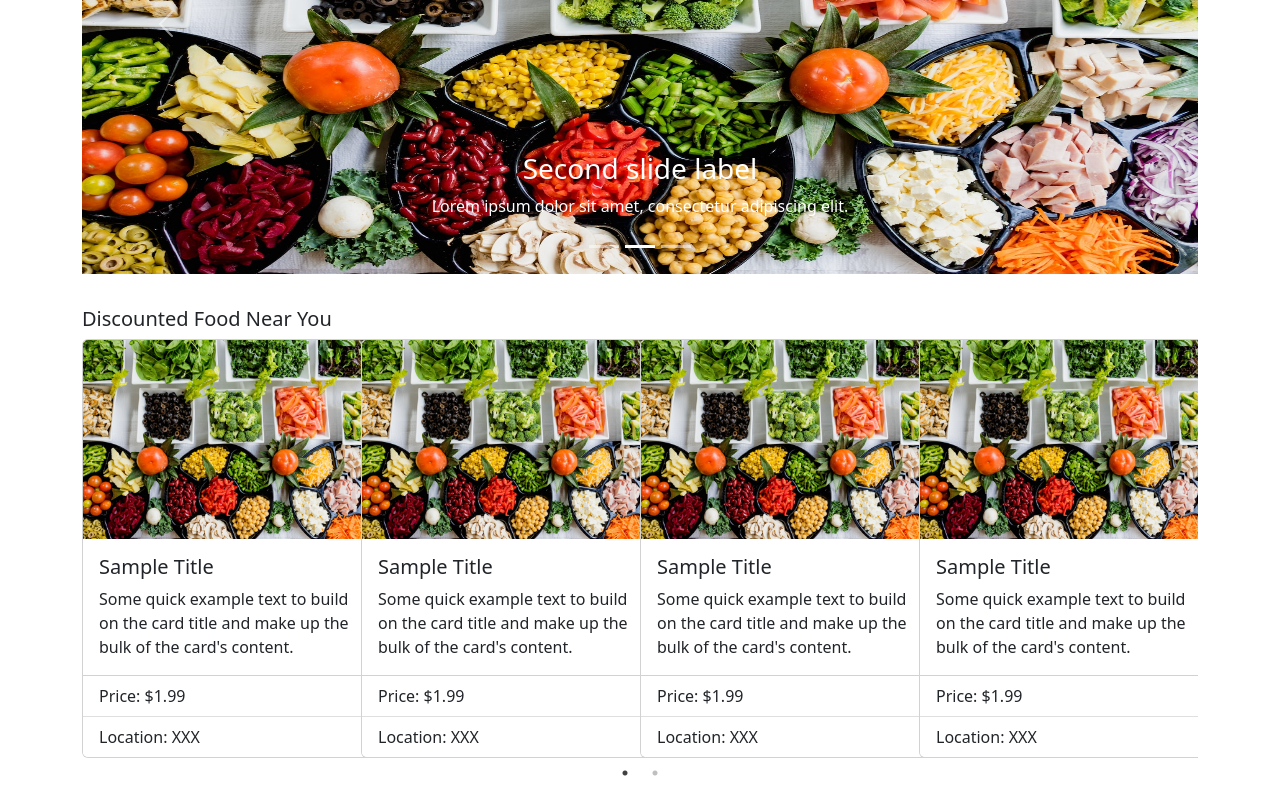
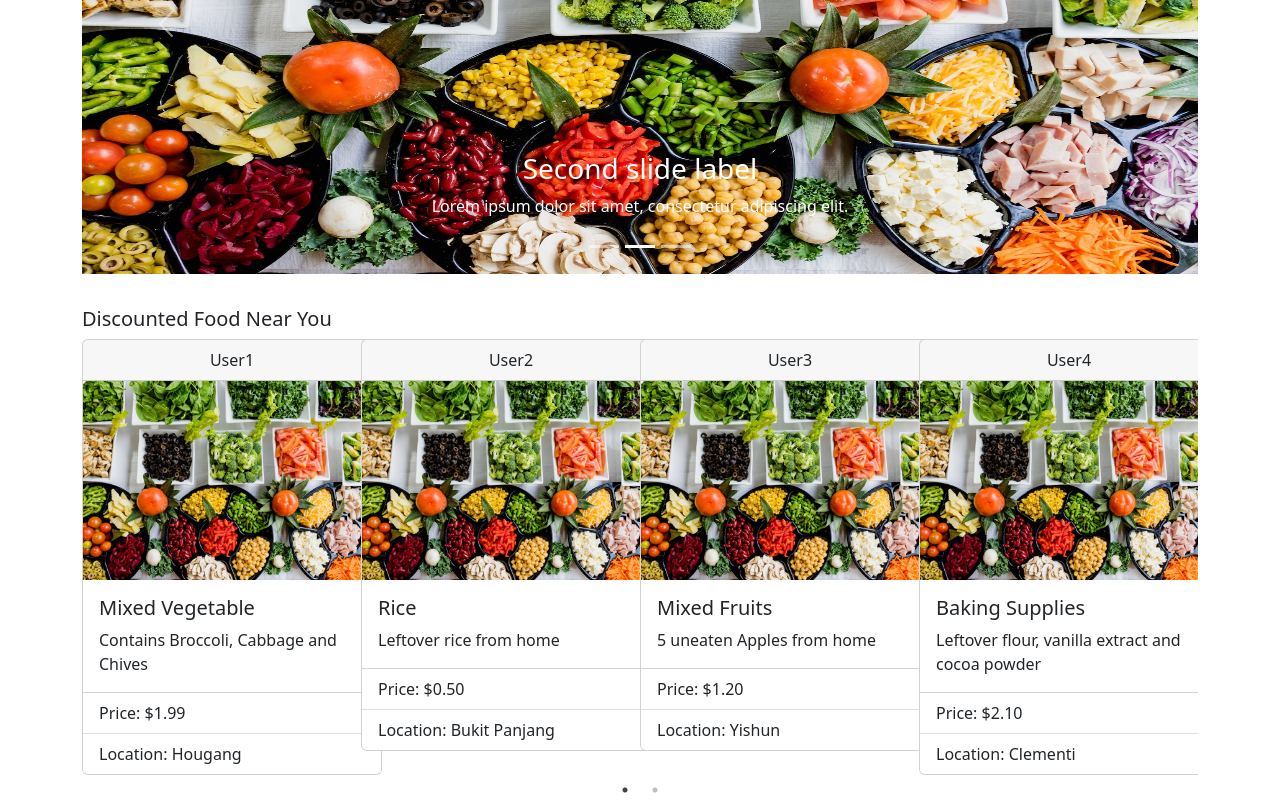
Before and after one commit to MakYM98/FoodGrab, a React (Create React App) app: page / in a window 1280 px wide. Shown: the part 308-1108 px from the top of the page. Built offline with nearby package versions, Linux system fonts and the light colour scheme.

Commit message:
Fridge Page & Listing Automation

```diff
--- a/package.json
+++ b/package.json
@@ -3,14 +3,15 @@
   "version": "0.1.0",
   "private": true,
   "dependencies": {
-    "@react-google-maps/api": "^2.17.1",
     "@testing-library/jest-dom": "^5.16.5",
     "@testing-library/react": "^13.4.0",
     "@testing-library/user-event": "^13.5.0",
     "bootstrap": "^5.2.3",
+    "leaflet": "^1.9.3",
     "react": "^18.2.0",
     "react-bootstrap": "^2.7.0",
     "react-dom": "^18.2.0",
+    "react-leaflet": "^4.2.0",
     "react-router-dom": "^6.4.5",
     "react-scripts": "5.0.1",
     "react-search-autocomplete": "^8.2.1",
--- a/src/App.js
+++ b/src/App.js
@@ -1,4 +1,5 @@
 import './App.css';
+
 import 'bootstrap/dist/css/bootstrap.min.css';
 import "slick-carousel/slick/slick.css";
 import "slick-carousel/slick/slick-theme.css";
--- a/src/data/fridge_location.json
+++ b/src/data/fridge_location.json
@@ -1,45 +1,87 @@
 {
     "locations":[
         {
+            "no.": 1,
+            "latitude": 1.32283,
+            "longitude": 103.93901,
             "street": "Blk 33 Bedok South Ave 2 S460033"
         },
         {
+            "no.": 2,
+            "latitude": 1.33724,
+            "longitude": 103.91892,
             "street": "Blk 702 Bedok Reservoir Road S470702"
         },
         {
+            "no.": 3,
+            "latitude": 1.32350,
+            "longitude": 103.92327,
             "street": "Blk 61 Chai Chee Road #01-840 S460061"
         },
         {
+            "no.": 4,
+            "latitude": 1.30372,
+            "longitude": 103.91507,
             "street": "Blk 20 Marine Terrace - level one opposite RC S440020"
         },
         {
+            "no.": 5,
+            "latitude": 1.40147,
+            "longitude": 103.91212,
             "street": "Blk 618B Punggol Drive S822618"
         },
         {
+            "no.": 6,
+            "latitude": 1.29070,
+            "longitude": 103.80236,
             "street": "Blk 166 Stirling Road S140166"
         },
         {
+            "no.": 7,
+            "latitude": 1.36031,
+            "longitude": 103.95219,
             "street": "Blk 441 Tampines Street 43 S520441"
         },
         {
+            "no.": 8,
+            "latitude": 1.33132,
+            "longitude": 103.84267,
             "street": "Blk 170 Lorong 1 Toa Payoh S310170"
         },
         {
+            "no.": 9,
+            "latitude": 1.33373,
+            "longitude": 103.85572,
             "street": "Blk 261A Toa Payoh East 1 S311261"
         },
         {
+            "no.": 10,
+            "latitude": 1.34228,
+            "longitude": 103.84775,
             "street": "205 Toa Payoh North S310205"
         },
         {
+            "no.": 11,
+            "latitude": 1.43306,
+            "longitude": 103.83240,
             "street": "Blk 162 Yishun Street 11 S760162"
         },
         {
+            "no.": 12,
+            "latitude": 1.41429,
+            "longitude": 103.83984,
             "street": "Blk 508B Yishun Avenue 4 S762508"
         },
         {
+            "no.": 13,
+            "latitude": 1.41790,
+            "longitude": 103.83135,
             "street": "Blk 804 Yishun Ring Road S760804"
         },
         {
+            "no.": 14,
+            "latitude": 1.44176,
+            "longitude": 103.80114,
             "street": "Blk 718 Woodlands Avenue 6 S730718"
         }
     ]
--- /dev/null
+++ b/src/data/test_listing.json
@@ -0,0 +1,46 @@
+{
+    "listings":[
+        {
+            "name": "User1",
+            "title": "Mixed Vegetable",
+            "description": "Contains Broccoli, Cabbage and Chives",
+            "price": "$1.99",
+            "location": "Hougang"
+        },
+        {
+            "name": "User2",
+            "title": "Rice",
+            "description": "Leftover rice from home",
+            "price": "$0.50",
+            "location": "Bukit Panjang"
+        },
+        {
+            "name": "User3",
+            "title": "Mixed Fruits",
+            "description": "5 uneaten Apples from home",
+            "price": "$1.20",
+            "location": "Yishun"
+        },
+        {
+            "name": "User4",
+            "title": "Baking Supplies",
+            "description": "Leftover flour, vanilla extract and cocoa powder",
+            "price": "$2.10",
+            "location": "Clementi"
+        },
+        {
+            "name": "User5",
+            "title": "Bread",
+            "description": "Loaf of bread.",
+            "price": "$0.50",
+            "location": "Bedok"
+        },
+        {
+            "name": "User6",
+            "title": "Canned Goods",
+            "description": "Canned Mushrooms, tomatoes and spam",
+            "price": "$2.30",
+            "location": "Eunos"
+        }
+    ]
+}
--- a/src/fridge/fridge.js
+++ b/src/fridge/fridge.js
@@ -1,29 +1,65 @@
 import React, { Component } from 'react';
-import { GoogleMap, LoadScript } from '@react-google-maps/api';
+import { MapContainer, TileLayer, useMap, Marker, Popup } from 'react-leaflet'
+import 'leaflet/dist/leaflet.css';
+import L from 'leaflet';
+import Table from 'react-bootstrap/Table';
 
-const containerStyle = {
-  width: '400px',
-  height: '400px'
-};
+delete L.Icon.Default.prototype._getIconUrl;
 
-const center = {
-  lat: -3.745,
-  lng: -38.523
-};
+L.Icon.Default.mergeOptions({
+    iconRetinaUrl: require('leaflet/dist/images/marker-icon-2x.png'),
+    iconUrl: require('leaflet/dist/images/marker-icon.png'),
+    shadowUrl: require('leaflet/dist/images/marker-shadow.png')
+});
 
-export default function CommunityFridge() {
+var locationData = require('../data/fridge_location.json')['locations']
+
+const singaporePostion = [1.3521, 103.8198]
+
+function CommunityFridge() {
     return (
-      <LoadScript
-        // googleMapsApiKey="AIzaSyAdCFMt6UUFFUpOFQVu3s8wmgrmbTfglbg"
-      >
-        <GoogleMap
-          mapContainerStyle={containerStyle}
-          center={center}
-          zoom={10}
-        >
-          { /* Child components, such as markers, info windows, etc. */ }
-          <></>
-        </GoogleMap>
-      </LoadScript>
+      <div style={{display:'flex', justifyContent:'center', marginTop:'3%'}}>
+        <div style={{width:'80%'}}>
+          <MapContainer center={singaporePostion} zoom={12} scrollWheelZoom={false} style={{ height: '60vh', width: '60wh!important' }}>
+            <TileLayer
+              attribution='&copy; <a href="https://www.openstreetmap.org/copyright">OpenStreetMap</a> contributors'
+              url="https://{s}.tile.openstreetmap.org/{z}/{x}/{y}.png"
+            />
+            {
+              locationData.map(location =>
+                  <Marker position={[location['latitude'], location['longitude']]}>
+                    <Popup>
+                      {location['street']}
+                    </Popup>
+                  </Marker>
+              )
+            }
+          </MapContainer>
+
+          <div style={{marginTop:'5%', marginBottom:'5%'}}>
+            <h3 style={{textAlign:'left'}}>List of Locations</h3>
+            <Table striped bordered hover>
+              <thead>
+                <tr>
+                  <th>#</th>
+                  <th>Street Name</th>
+                </tr>
+              </thead>
+              <tbody>
+                {
+                  locationData.map(location =>
+                    <tr>
+                      <td>{location['no.']}</td>
+                        <td style={{textAlign:'left'}}>{location['street']}</td>
+                    </tr>
+                  )
+                }
+              </tbody>
+            </Table>
+          </div>
+        </div>
+      </div>
     )
   }
+
+  export default CommunityFridge
--- a/src/global/listing_card.js
+++ b/src/global/listing_card.js
@@ -1,4 +1,5 @@
 import Card from 'react-bootstrap/Card';
+import CardHeader from 'react-bootstrap/esm/CardHeader';
 import ListGroup from 'react-bootstrap/ListGroup';
 
 import CardImage from '../img/slideshow_1.jpg';
@@ -6,17 +7,17 @@ import CardImage from '../img/slideshow_1.jpg';
 function ListingCard(props) {
     return (
         <Card style={{ width: '300px' }}>
+        <CardHeader>{props.name}</CardHeader>
         <Card.Img variant="top" src={CardImage} />
         <Card.Body>
-          <Card.Title style={{textAlign:'left'}}>Sample Title</Card.Title>
+          <Card.Title style={{textAlign:'left'}}>{props.title}</Card.Title>
           <Card.Text style={{textAlign:'left'}}>
-            Some quick example text to build on the card title and make up the
-            bulk of the card's content.
+            {props.description}
           </Card.Text>
         </Card.Body>
         <ListGroup className="list-group-flush">
-          <ListGroup.Item style={{textAlign:'left'}}>Price: $1.99</ListGroup.Item>
-          <ListGroup.Item style={{textAlign:'left'}}>Location: XXX</ListGroup.Item>
+          <ListGroup.Item style={{textAlign:'left'}}>Price: {props.price}</ListGroup.Item>
+          <ListGroup.Item style={{textAlign:'left'}}>Location: {props.location}</ListGroup.Item>
         </ListGroup>
       </Card>
     );
--- a/src/global/nav.js
+++ b/src/global/nav.js
@@ -32,8 +32,8 @@ function Header() {
 
     return (
       <div style={{display:'flex', width:'100%', paddingLeft:'5%', paddingTop:'1%',backgroundColor:'#D3D3D3'}}>
-        <h1>FoodGrab</h1>
-        <h5 style={{display:'flex', alignItems:'center',justifyContent:'center', marginLeft:'1%'}}>Community Fridge</h5>
+        <h1><a href='/'>FoodGrab</a></h1>
+        <h5 style={{display:'flex', alignItems:'center',justifyContent:'center', marginLeft:'1%'}}><a href='/communityfridge'>Community Fridge</a></h5>
         <h5 style={{display:'flex', alignItems:'center',justifyContent:'center', marginLeft:'1%', marginRight:'2%'}}>Food Listings</h5>
         <div style={{width:'40%'}}>
           <ReactSearchAutocomplete
--- a/src/home/home.js
+++ b/src/home/home.js
@@ -6,6 +6,8 @@ import Container from 'react-bootstrap/Container';
 import Row from 'react-bootstrap/Row';
 import Col from 'react-bootstrap/Col';
 import { CardGroup } from "react-bootstrap";
+
+var listingData = require('../data/test_listing.json')['listings']
 
 function Home() {
 
@@ -30,11 +32,12 @@ function Home() {
             <Col>
             <h5 style={{textAlign:'left'}}>Discounted Food Near You</h5>
               <Slider {...settings}>
-                <ListingCard/>
-                <ListingCard/>
-                <ListingCard/>
-                <ListingCard/>
-                <ListingCard/>
+                {
+                  listingData.map(listing =>
+                      <ListingCard name={listing["name"]} title={listing["title"]} description={listing["description"]}
+                                  price={listing["price"]} location={listing["location"]}/>
+                  )
+                }
               </Slider>
             </Col>
           </Row>
```
Also changed, not shown: src/fridge/fridge.css (added), 1 other file (tests, documents, lock files or other folders).
